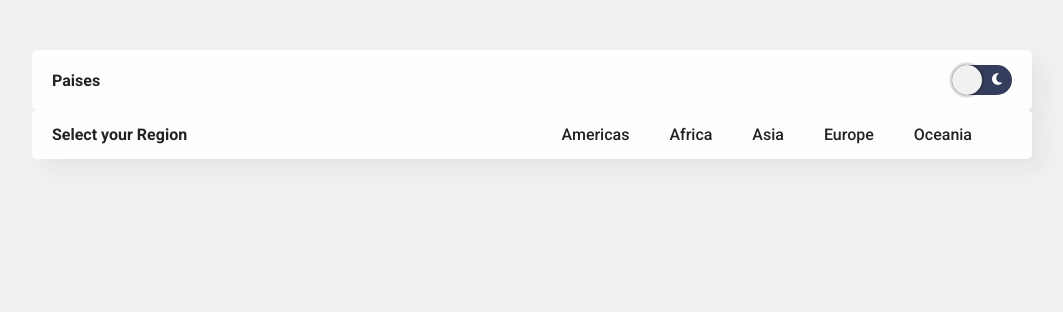
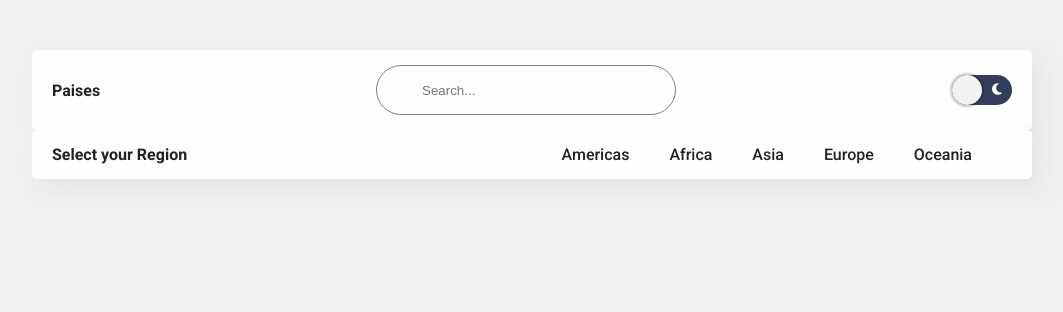
Before and after one commit to SebasttianM/Countries-Info-Page, a plain HTML site: page index.html in a window 1280 px wide. Shown: the whole page, without its empty margins (108-1171 px from the left). Drawn offline with Linux system fonts and the light colour scheme; no server answers.

Commit message:
boton de busqueda

```diff
--- a/css/estilos.scss
+++ b/css/estilos.scss
@@ -239,3 +239,34 @@ nav {
     }
   }
 }
+
+//---
+
+.container-1 {
+  width: 300px;
+  vertical-align: middle;
+  white-space: nowrap;
+  position: relative;
+
+  input#search {
+    width: 300px;
+    height: 50px;
+    background: #fdfdfd;
+    border: 1px solid gray;
+    font-size: 10pt;
+    float: left;
+    color: #63717f;
+    padding-left: 45px;
+    -webkit-border-radius: 5px;
+    -moz-border-radius: 5px;
+    border-radius: 5px;
+    border-radius: 30px;
+    outline: none;
+
+    body.dark & {
+      background: $grisOscuro;
+      box-shadow: $sombraLight;
+      outline: auto;
+    }
+  }
+}
--- a/index.html
+++ b/index.html
@@ -20,6 +20,12 @@
     <div class="contenedor">
       <nav>
         <a class="logotipo" href="index.html">Paises</a>
+        <div class="box">
+          <div class="container-1">
+            <input type="search" id="search" placeholder="Search..." />
+          </div>
+        </div>
+
         <div class="enlaces">
           <button class="switch" id="switch">
             <span><i class="fas fa-sun"></i></span>
```
Also changed, not shown: css/estilos.css, 1 other file.
